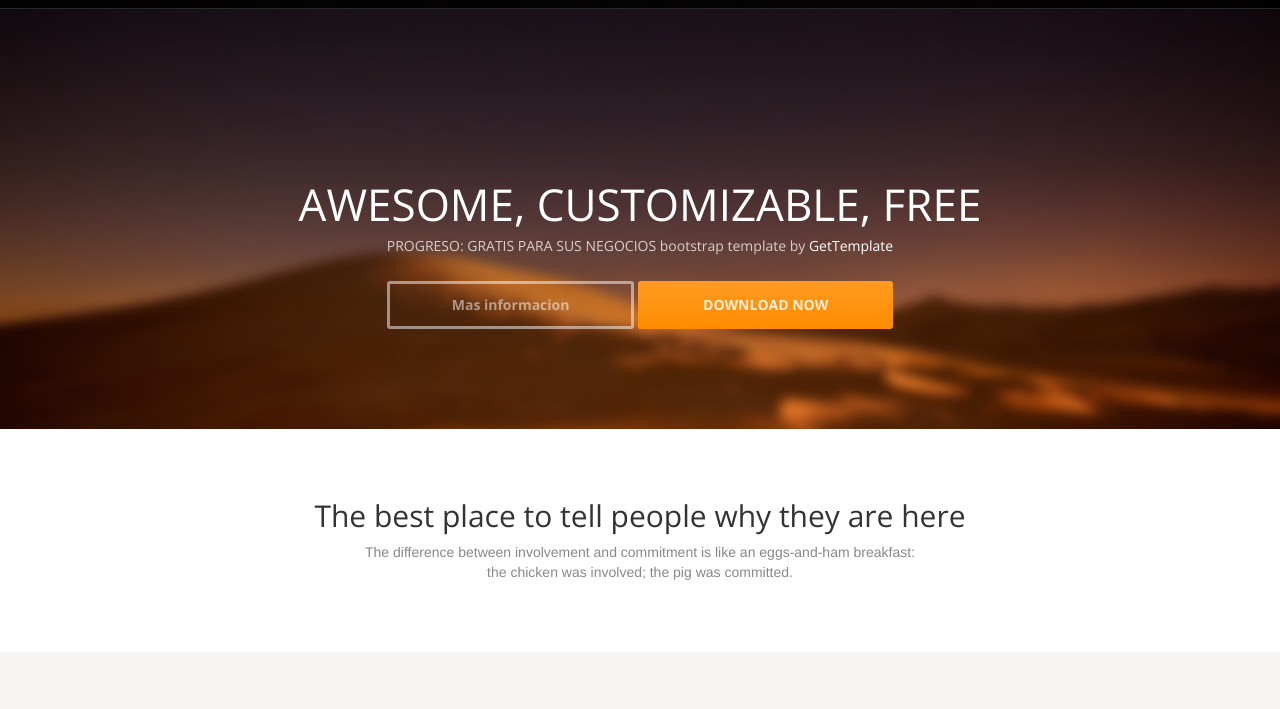
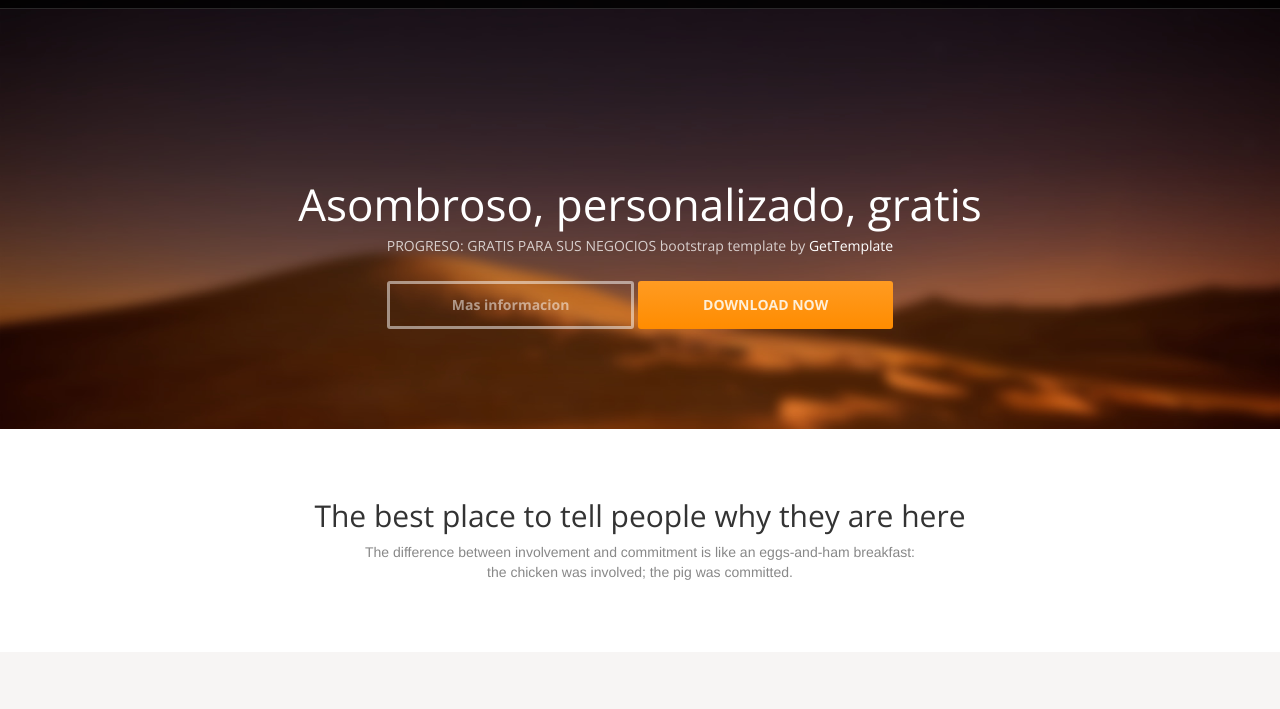
Before and after one commit to josefco28/uda, a plain HTML site: page index.html in a window 1280 px wide. Shown: the part 91-800 px from the top of the page. Drawn offline with nearby package versions, Linux system fonts and the light colour scheme.

```diff
--- a/index.html
+++ b/index.html
@@ -57,7 +57,7 @@
 	<header id="head">
 		<div class="container">
 			<div class="row">
-				<h1 class="lead">AWESOME, CUSTOMIZABLE, FREE</h1>
+				<h1 class="lead">Asombroso, personalizado, gratis</h1>
 				<p class="tagline">PROGRESO: GRATIS PARA SUS NEGOCIOS bootstrap template by <a href="http://www.gettemplate.com/?utm_source=progressus&amp;utm_medium=template&amp;utm_campaign=progressus">GetTemplate</a></p>
 				<p><a class="btn btn-default btn-lg" role="button">Mas informacion</a> <a class="btn btn-action btn-lg" role="button">DOWNLOAD NOW</a></p>
 			</div>
```
